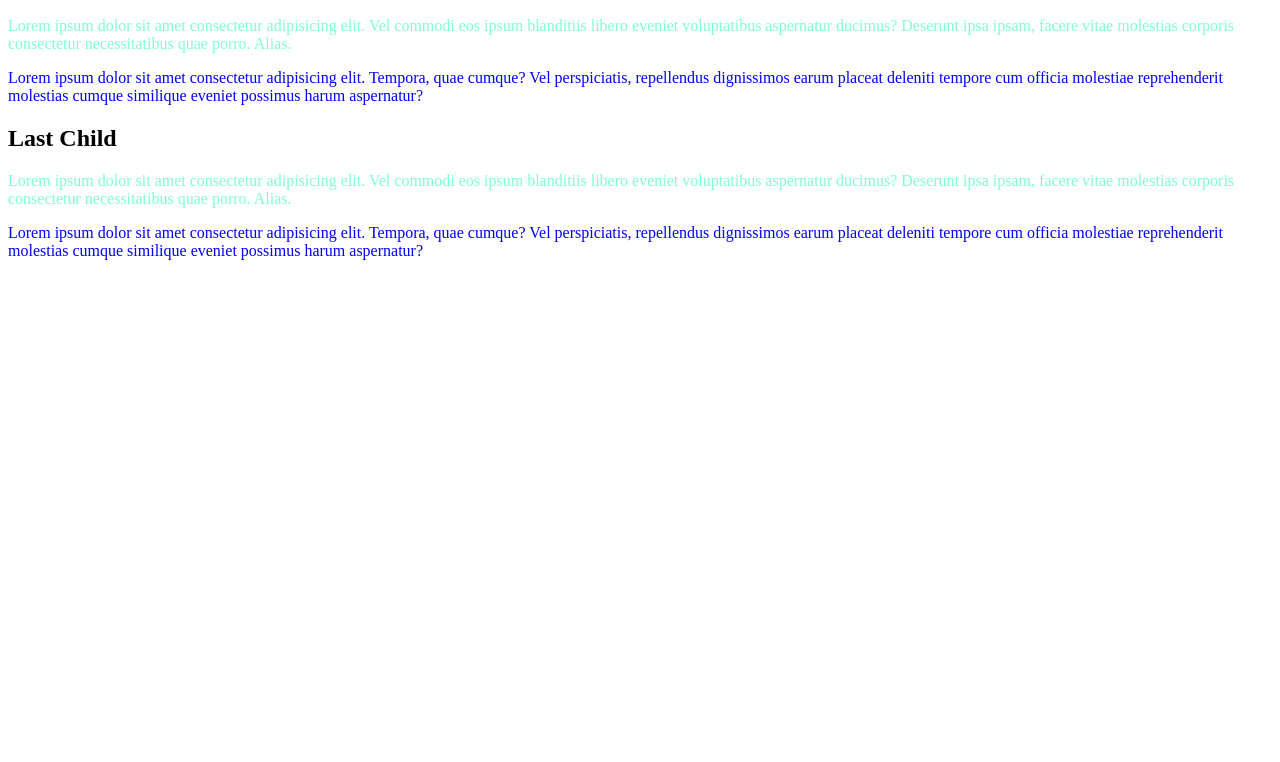
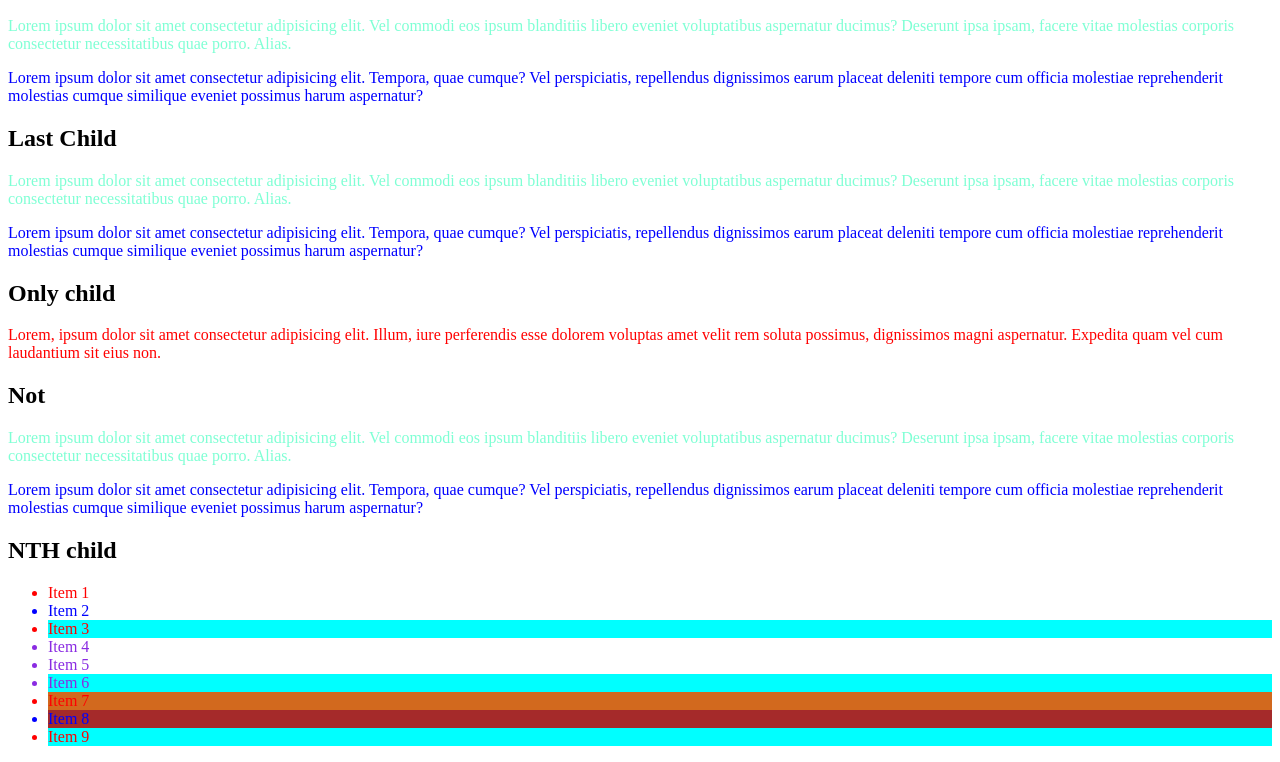
Before and after one commit to felipe-braga-alves/05-css-av-pseudo-classes, a plain HTML site: page index.html in a window 1280 px wide. Shown: the part 110-872 px from the top of the page. Before the commit the page ends 800 px from the top, so only its background shows below. Drawn offline with Linux system fonts and the light colour scheme.

Commit message:
Adcionado novas pseudo classes

```diff
--- a/index.html
+++ b/index.html
@@ -31,5 +31,35 @@
 
     </div>
 
+    <h2>Only child</h2>
+
+    <div>
+        <p>Lorem, ipsum dolor sit amet consectetur adipisicing elit. Illum, iure perferendis esse dolorem voluptas amet velit rem soluta possimus, dignissimos magni aspernatur. Expedita quam vel cum laudantium sit eius non.</p>
+    </div>
+
+    <h2>Not</h2>
+
+    <div>
+
+        <p class="negado">Lorem ipsum dolor sit amet consectetur adipisicing elit. Vel commodi eos ipsum blanditiis libero eveniet voluptatibus aspernatur ducimus? Deserunt ipsa ipsam, facere vitae molestias corporis consectetur necessitatibus quae porro. Alias.</p>
+
+        <p>Lorem ipsum dolor sit amet consectetur adipisicing elit. Tempora, quae cumque? Vel perspiciatis, repellendus dignissimos earum placeat deleniti tempore cum officia molestiae reprehenderit molestias cumque similique eveniet possimus harum aspernatur?</p>
+
+    </div>
+
+    <h2>NTH child</h2>
+
+    <ul>
+        <li>Item 1</li>
+        <li>Item 2</li>
+        <li>Item 3</li>
+        <li>Item 4</li>
+        <li>Item 5</li>
+        <li>Item 6</li>
+        <li>Item 7</li>
+        <li>Item 8</li>
+        <li>Item 9</li>
+    </ul>
+
 </body>
 </html>
--- a/style.css
+++ b/style.css
@@ -1,11 +1,63 @@
 /* seletor:pseudo-classe{
     propriedade: valor;
 } */
+
+/* Cada primeiro elemento filho de um elemento pai */
 
 p:first-child{
     color: aquamarine
 }
 
+/* Cada ultimo elemento filho de um elemento pai */
+
 p:last-child{
     color: blue
 }
+
+/* Elementos que não tenham irmãos */
+
+p:only-child{
+    color: red;
+}
+
+/* Estiliza todos os elementos exceto os que correspondam a seleção específicada */
+
+/* p:not(.negado){
+    color: blue;
+} */
+
+/* Apenas elementos impáres */
+
+li:nth-child(odd){
+    color: red;
+}
+
+/* Apenas elementos pares */
+
+li:nth-child(even){
+    color: blue;
+}
+
+/* Range, de tal a tal elemento, caso queira de um elemento ao ultimo basta apagar o segundo nth-child */
+
+li:nth-child(n+4):nth-child(-n+6){
+    color: blueviolet;
+}
+
+/* De tanto em tanto elementos */
+
+li:nth-child(3n){
+    background-color: aqua;
+}
+
+/* Um elemento em espcífico */
+
+li:nth-child(8){
+    background-color: brown;
+}
+
+/* O mesmo que o nth-child, mas conta do ultimo elemento para o primeiro */
+
+li:nth-last-child(3){
+    background-color: chocolate;
+}
```
